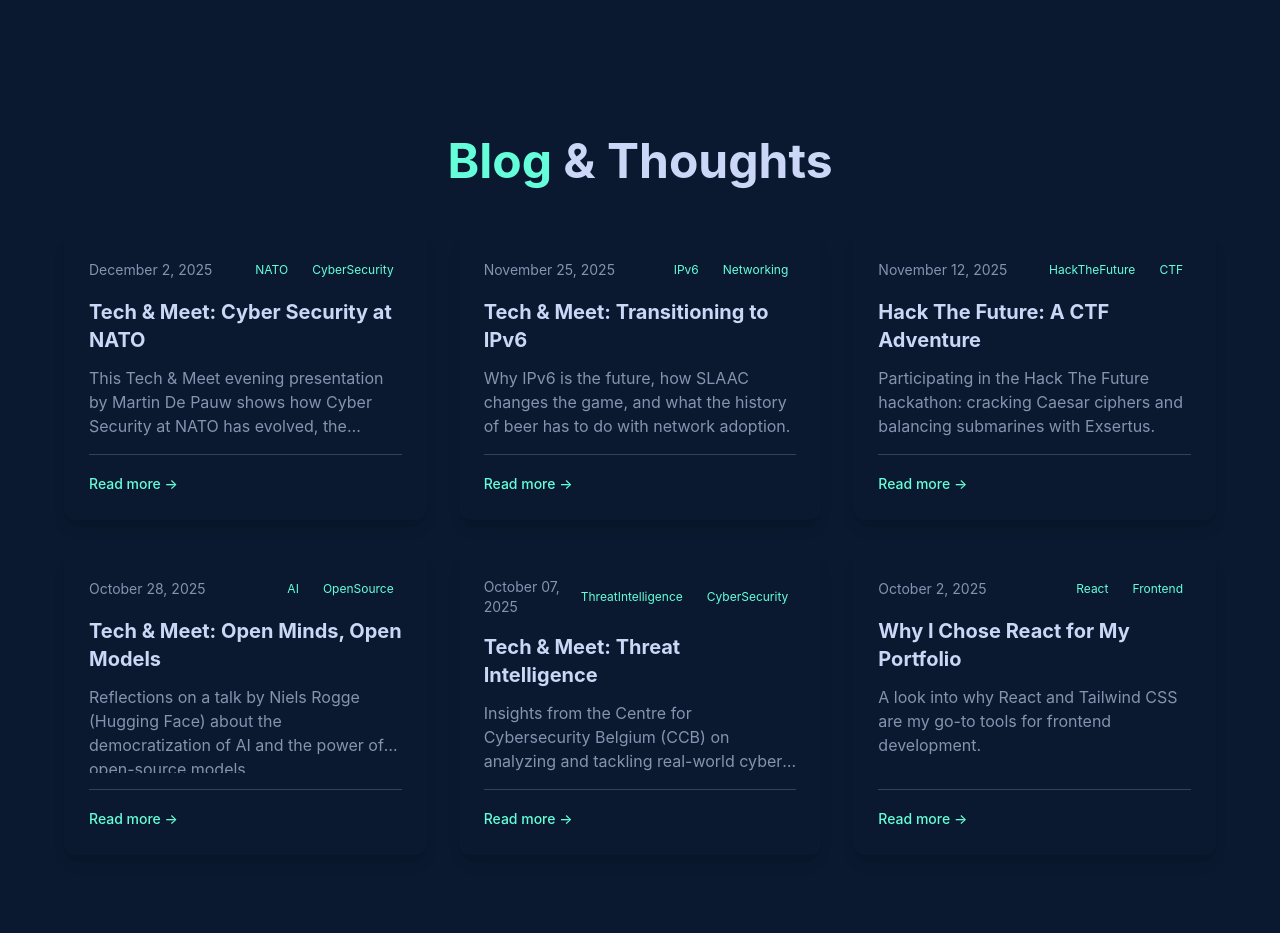
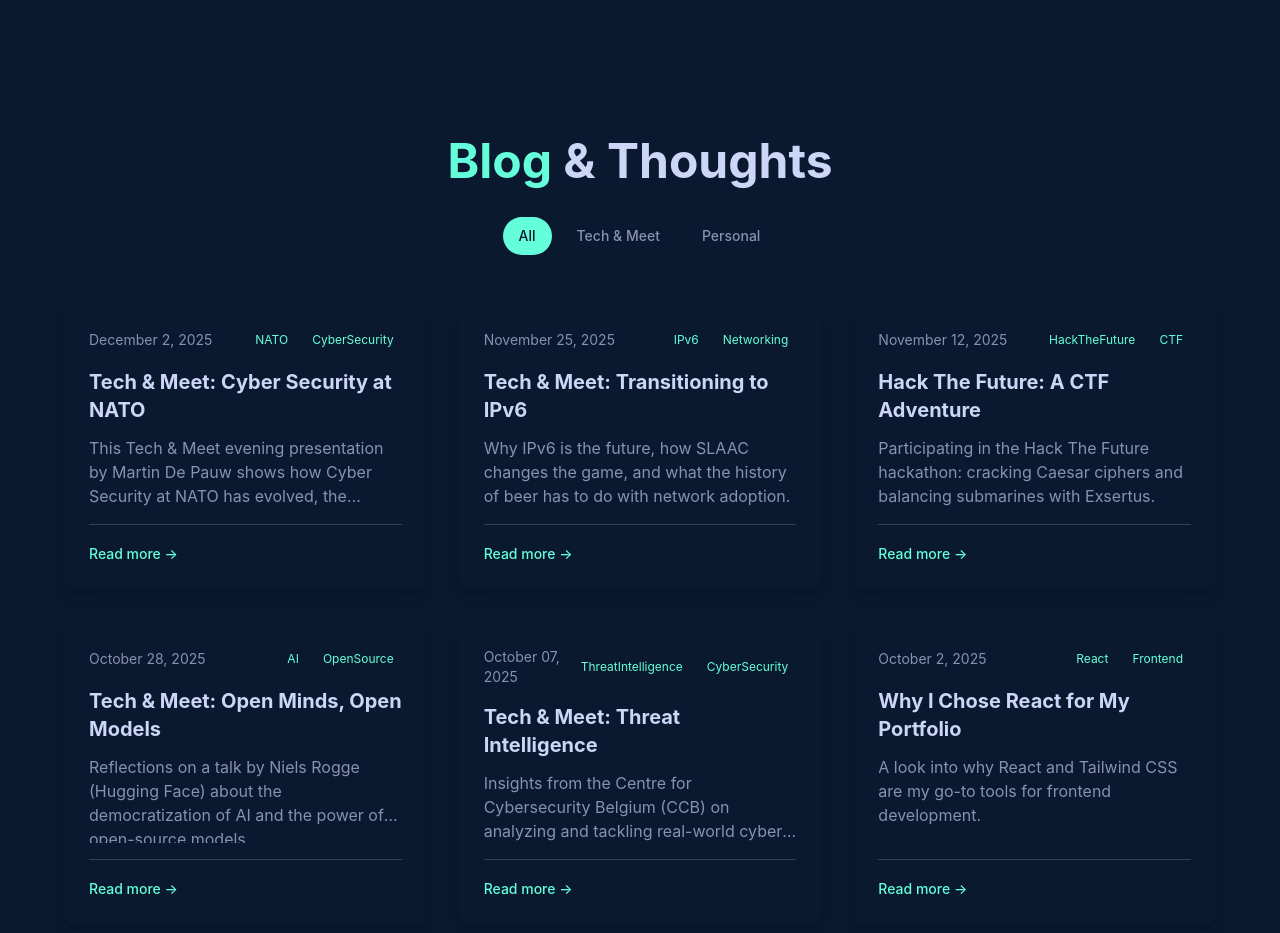
Before and after one commit to Or3nges/or3nges.github.io, a React (Vite) app: page / in a window 1280 px wide. Shown: the part 2240-3173 px from the top of the page. Built offline with nearby package versions, Linux system fonts and the light colour scheme; the HTML template or start-up script is replaced by a standard one.

Commit message:
Add tags and pagnation

```diff
--- a/src/components/Blog/Blog.tsx
+++ b/src/components/Blog/Blog.tsx
@@ -20,8 +20,12 @@ const preloadImages = (urls: string[]): void => {
   });
 };
 
+const BLOGS_PER_PAGE = 6;
+
 const Blog = () => {
   const [selectedBlog, setSelectedBlog] = useState<BlogType | null>(null);
+  const [currentPage, setCurrentPage] = useState(1);
+  const [selectedCategory, setSelectedCategory] = useState<"Tech & Meet" | "Personal" | null>(null);
 
   useEffect(() => {
     blogs.forEach((blog) => {
@@ -29,6 +33,19 @@ const Blog = () => {
       preloadImages(imageUrls);
     });
   }, []);
+
+  //Filter
+  const filteredBlogs = selectedCategory
+    ? blogs.filter((blog) => blog.category === selectedCategory)
+    : blogs;
+
+  const totalPages = Math.ceil(filteredBlogs.length / BLOGS_PER_PAGE);
+  const startIndex = (currentPage - 1) * BLOGS_PER_PAGE;
+  const paginatedBlogs = filteredBlogs.slice(startIndex, startIndex + BLOGS_PER_PAGE);
+
+  useEffect(() => {
+    setCurrentPage(1);
+  }, [selectedCategory]);
 
   return (
     <section
@@ -41,13 +58,52 @@ const Blog = () => {
           whileInView={{ opacity: 1, y: 0 }}
           transition={{ duration: 0.6 }}
           viewport={{ amount: 0.2 }}
-          className="text-4xl md:text-5xl font-bold mb-12 text-center"
+          className="text-4xl md:text-5xl font-bold mb-8 text-center"
         >
           <span className="text-accent">Blog</span> & Thoughts
         </motion.h2>
 
+        {/* Tag Filter */}
+        <motion.div
+          initial={{ opacity: 0, y: 10 }}
+          whileInView={{ opacity: 1, y: 0 }}
+          transition={{ duration: 0.5 }}
+          className="flex flex-wrap justify-center gap-2 mb-12"
+        >
+          <button
+            onClick={() => setSelectedCategory(null)}
+            className={`px-4 py-2 rounded-full text-sm font-medium transition-all ${
+              selectedCategory === null
+                ? "bg-accent text-primary"
+                : "bg-bgSecondary text-textSecondary hover:text-accent hover:border-accent border border-transparent"
+            }`}
+          >
+            All
+          </button>
+          <button
+            onClick={() => setSelectedCategory("Tech & Meet")}
+            className={`px-4 py-2 rounded-full text-sm font-medium transition-all ${
+              selectedCategory === "Tech & Meet"
+                ? "bg-accent text-primary"
+                : "bg-bgSecondary text-textSecondary hover:text-accent hover:border-accent border border-transparent"
+            }`}
+          >
+            Tech & Meet
+          </button>
+          <button
+            onClick={() => setSelectedCategory("Personal")}
+            className={`px-4 py-2 rounded-full text-sm font-medium transition-all ${
+              selectedCategory === "Personal"
+                ? "bg-accent text-primary"
+                : "bg-bgSecondary text-textSecondary hover:text-accent hover:border-accent border border-transparent"
+            }`}
+          >
+            Personal
+          </button>
+        </motion.div>
+
         <div className="grid grid-cols-1 md:grid-cols-2 lg:grid-cols-3 gap-8">
-          {blogs.map((blog, index) => (
+          {paginatedBlogs.map((blog, index) => (
             <motion.div
               key={blog.id}
               initial={{ opacity: 0, y: 20 }}
@@ -84,6 +140,30 @@ const Blog = () => {
             </motion.div>
           ))}
         </div>
+
+        {/*pagination*/}
+        {totalPages > 1 && (
+          <motion.div
+            initial={{ opacity: 0, y: 20 }}
+            whileInView={{ opacity: 1, y: 0 }}
+            transition={{ duration: 0.5 }}
+            className="flex justify-center items-center gap-2 mt-12"
+          >
+            {Array.from({ length: totalPages }, (_, i) => i + 1).map((page) => (
+              <button
+                key={page}
+                onClick={() => setCurrentPage(page)}
+                className={`w-10 h-10 rounded-lg font-semibold transition-all ${
+                  currentPage === page
+                    ? "bg-accent text-primary"
+                    : "bg-bgSecondary text-textSecondary hover:bg-accent/20 hover:text-accent"
+                }`}
+              >
+                {page}
+              </button>
+            ))}
+          </motion.div>
+        )}
       </div>
 
       {/*blog card*/}
```
